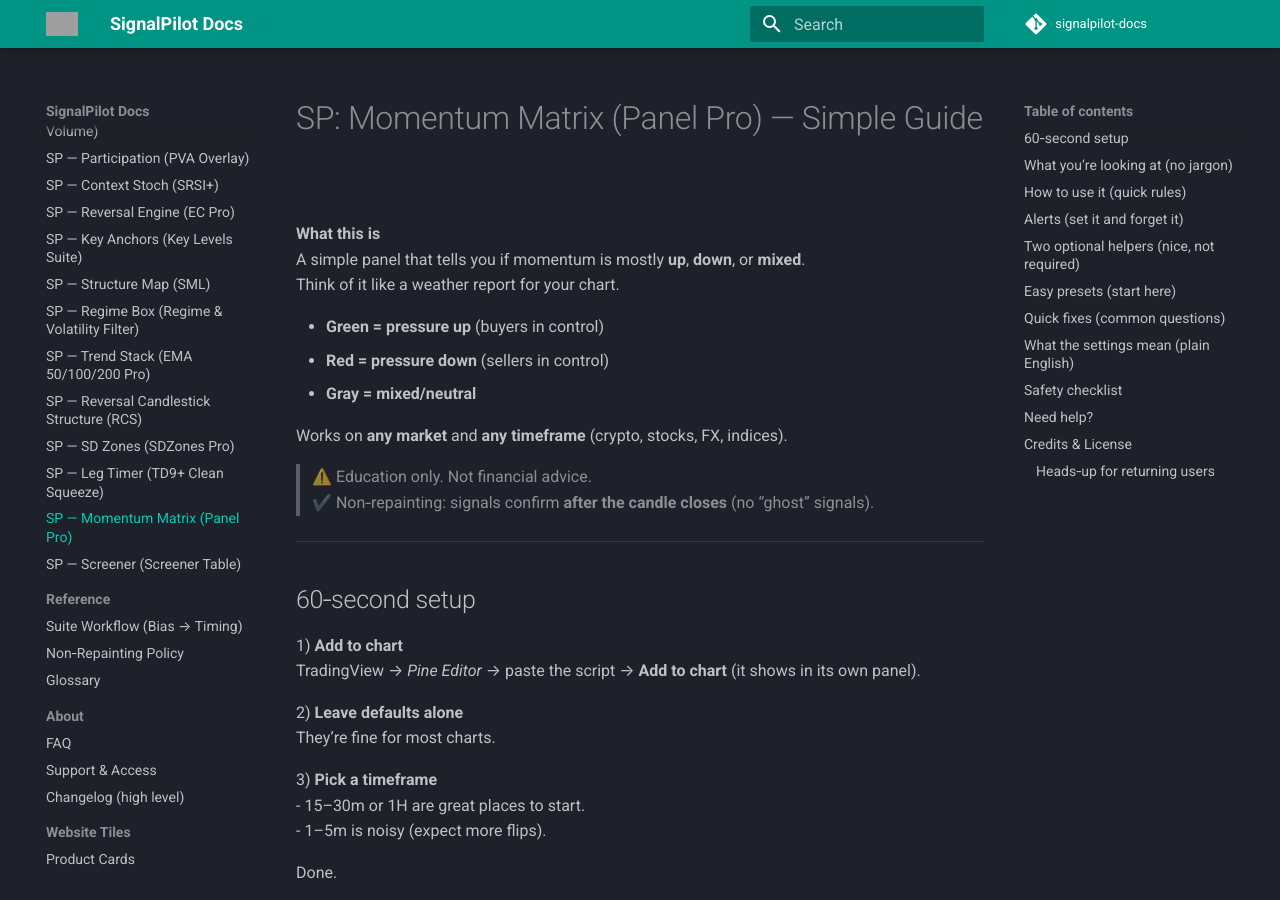
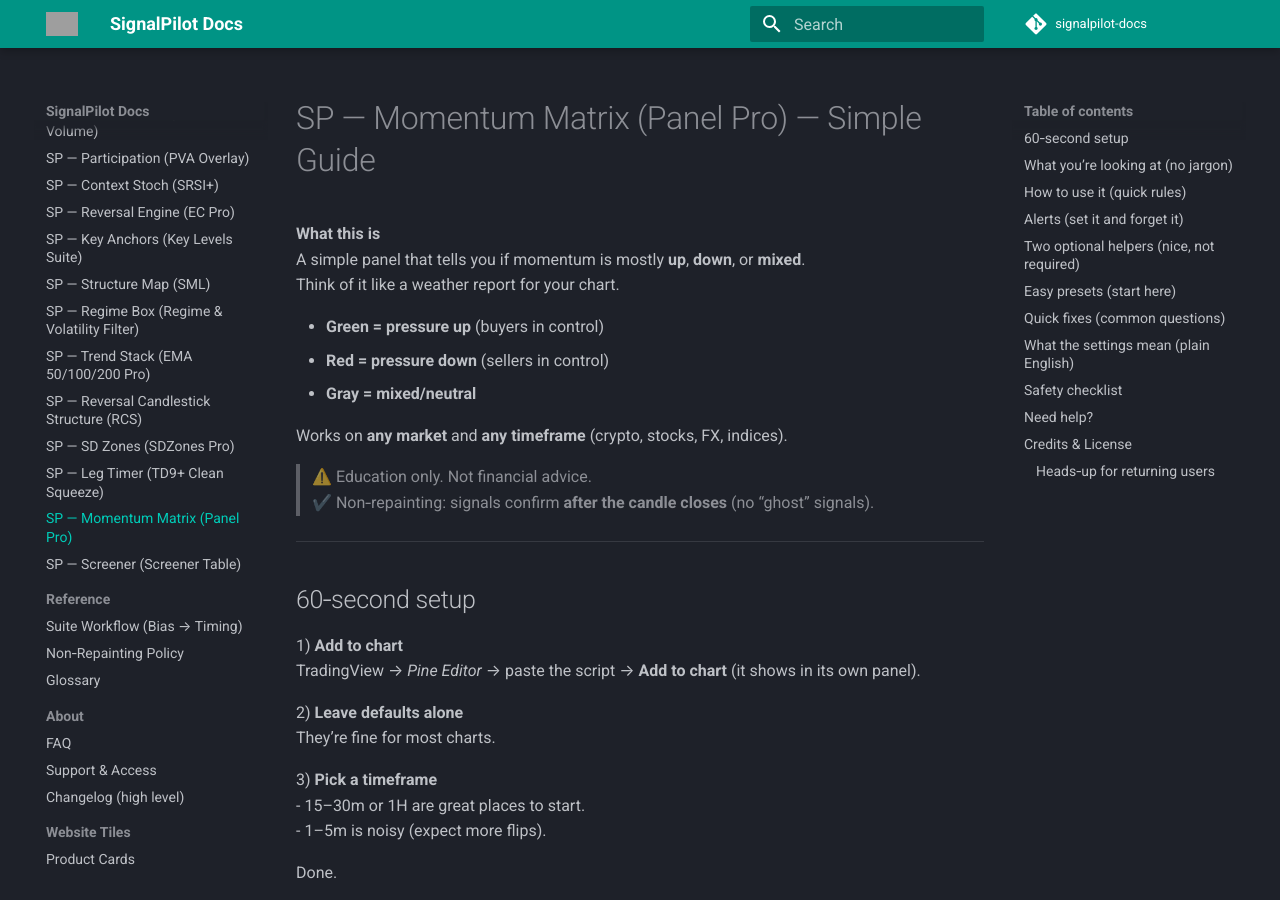
Before and after one commit to Signalpilot/signalpilot-docs, an MkDocs documentation site: the page built from docs/sp-oscillator-matrix.md, in a window 1280 px wide and 900 px high. Built offline with MkDocs 1.6.1 and Material for MkDocs 9.7.7, drawn with Linux system fonts in a browser that asks for light colours; comment, search, counter and statistics services are not loaded; grey boxes are pictures that could not be loaded.

```diff
--- a/docs/sp-oscillator-matrix.md
+++ b/docs/sp-oscillator-matrix.md
@@ -1,4 +1,4 @@
-# SP: Momentum Matrix (Panel Pro) — Simple Guide
+# SP — Momentum Matrix (Panel Pro) — Simple Guide
 
 **What this is**
 A simple panel that tells you if momentum is mostly **up**, **down**, or **mixed**.
```
